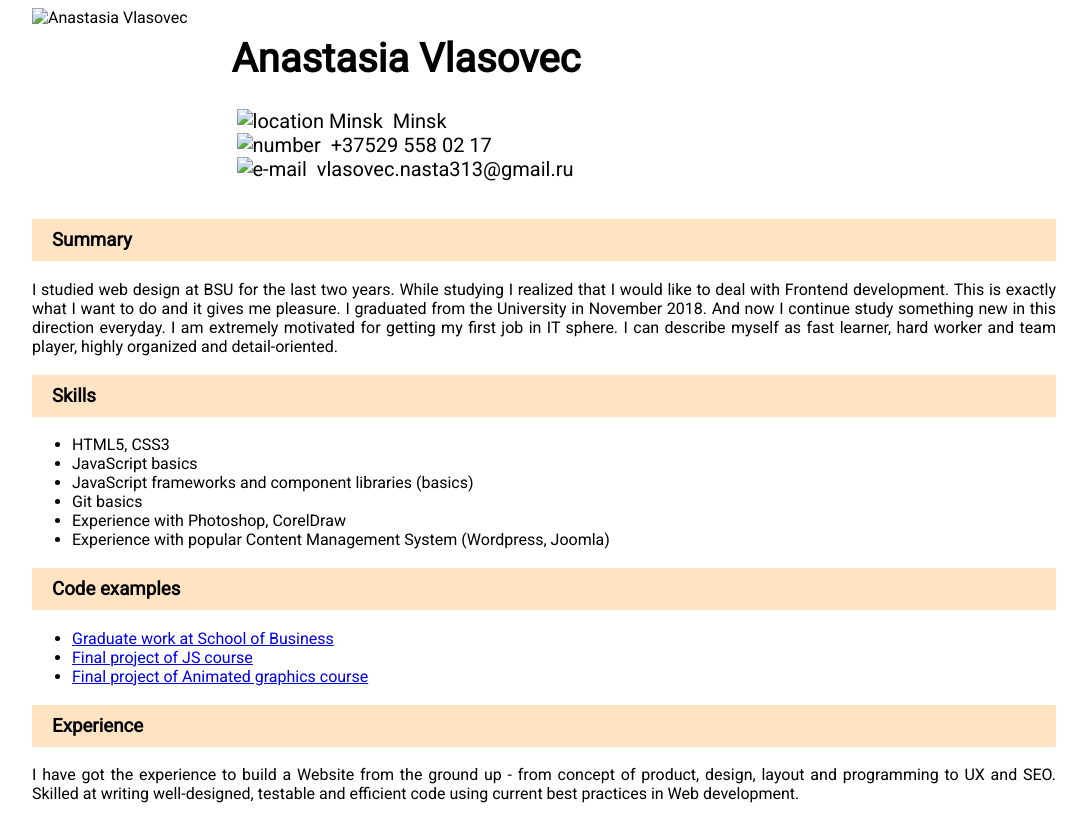
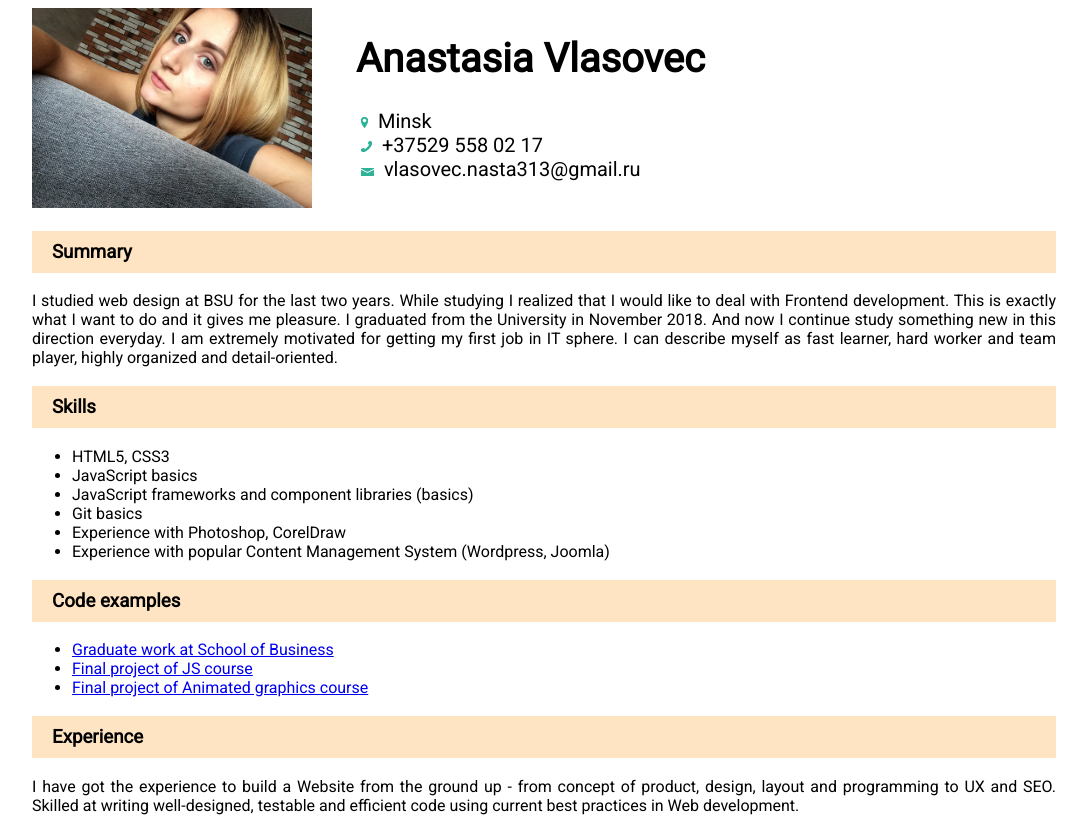
Before and after one commit to Nasta313/rsschool-2019Q1-cv, a plain HTML site: page index.html in a window 1280 px wide. Shown: the top 818 px of the page, without its empty margins (96-1183 px from the left). Drawn offline with Linux system fonts and the light colour scheme.

Commit message:
feat: add images
add images

```diff
--- a/index.html
+++ b/index.html
@@ -10,14 +10,14 @@
     <div class="wrapper">
       <div class="name-block">
         <div class="main-img">
-          <img src="image.jpg" alt="Anastasia Vlasovec" width="280" height="200">
+          <img src="assets/image.jpg" alt="Anastasia Vlasovec" width="280" height="200">
         </div>
         <div class="contacts">
           <h1>Anastasia Vlasovec</h1>
           <ul>
-            <li><img src="location.png" alt="location Minsk"> Minsk</li>
-            <li><img src="phone.png" alt="number"> +37529 558 02 17</li>
-            <li><img src="mail.png" alt="e-mail"> vlasovec.nasta313@gmail.ru</li>
+            <li><img src="assets/location.png" alt="location Minsk"> Minsk</li>
+            <li><img src="assets/phone.png" alt="number"> +37529 558 02 17</li>
+            <li><img src="assets/mail.png" alt="e-mail"> vlasovec.nasta313@gmail.ru</li>
           </ul>
         </div>
       </div>
```
Also changed, not shown: assets/image.jpg (added), assets/location.png (added), assets/mail.png (added), assets/phone.png (added).
